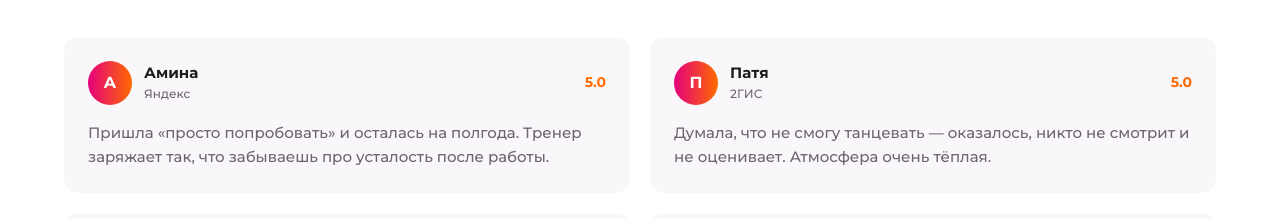
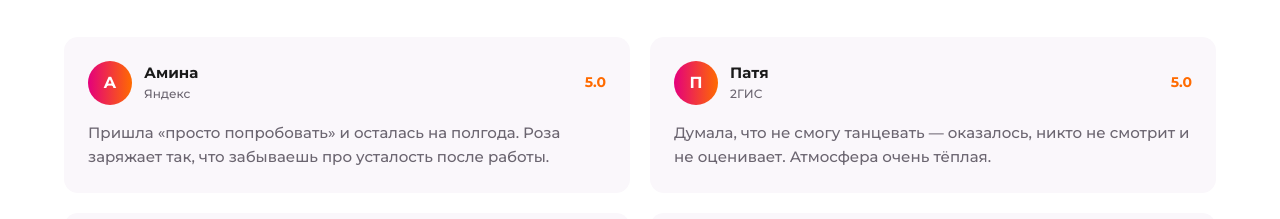
Before and after one commit to gama1726/zumba-site, a React (Vite) app: page / in a window 1280 px wide. Shown: the part 5880-6099 px from the top of the page. Built offline with nearby package versions, Linux system fonts and the light colour scheme.

Commit message:
feat:обновление имени тренера

```diff
--- a/src/data/reviews.ts
+++ b/src/data/reviews.ts
@@ -10,7 +10,7 @@ export const reviews: Review[] = [
   {
     id: "1",
     name: "Амина",
-    text: "Пришла «просто попробовать» и осталась на полгода. Тренер заряжает так, что забываешь про усталость после работы.",
+    text: "Пришла «просто попробовать» и осталась на полгода. Роза заряжает так, что забываешь про усталость после работы.",
     rating: 5,
     source: "Яндекс",
   },
```
